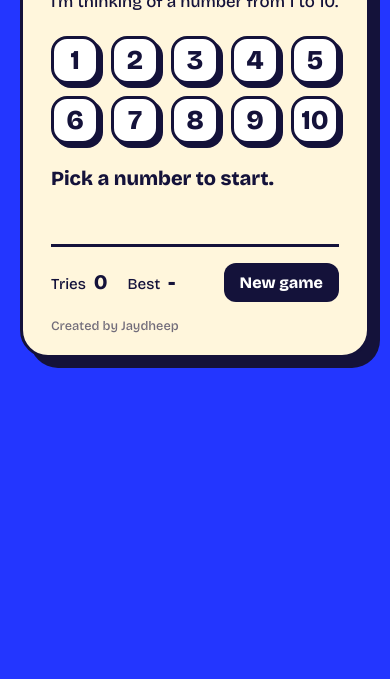
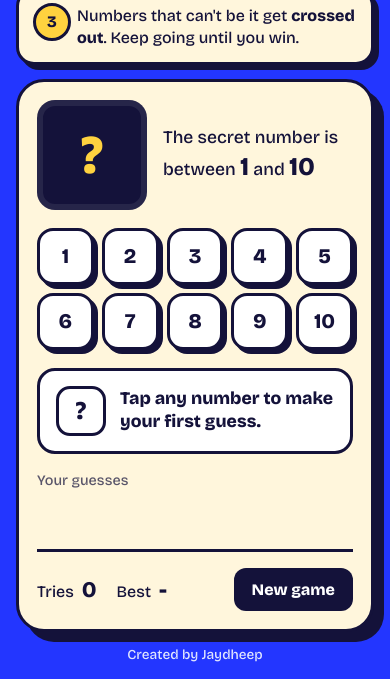
Before and after one commit to jaydheep/guess-the-number, a plain HTML site: page index.html in a window 390 px wide. Shown: the part 286-965 px from the top of the page. Before the commit the page ends 844 px from the top, so only its background shows below. Drawn offline with nearby package versions, Linux system fonts and the light colour scheme.

Commit message:
Redesign Guess the Number: clear how-to, live range, higher/lower hints, responsive layout

```diff
--- a/index.html
+++ b/index.html
@@ -4,26 +4,48 @@
 <meta charset="UTF-8">
 <meta name="viewport" content="width=device-width,initial-scale=1">
 <title>Guess the Number</title>
-<meta name="description" content="A tiny number guessing game. Find the secret number between 1 and 10.">
+<meta name="description" content="Find the secret number between 1 and 10. Each guess tells you to go higher or lower.">
 <link rel="preconnect" href="https://fonts.googleapis.com">
 <link rel="preconnect" href="https://fonts.gstatic.com" crossorigin>
 <link href="https://fonts.googleapis.com/css2?family=Bricolage+Grotesque:opsz,wght@12..96,500;12..96,800&display=swap" rel="stylesheet">
 <link rel="stylesheet" href="style.css">
 </head>
 <body>
-<main>
-  <header>
+<main class="wrap">
+  <header class="top">
     <h1>Guess the number</h1>
-    <p>I'm thinking of a number from 1 to 10.</p>
+    <p>I picked a secret number from 1 to 10. Find it in as few tries as you can.</p>
   </header>
-  <section id="board" aria-label="Numbers 1 to 10"></section>
-  <p id="msg" role="status" aria-live="polite">Pick a number to start.</p>
-  <footer>
-    <span>Tries <b id="tries">0</b></span>
-    <span>Best <b id="best">-</b></span>
-    <button id="reset" type="button">New game</button>
-  </footer>
-  <small>Created by Jaydheep</small>
+
+  <ol class="how">
+    <li><b>Tap a number</b> to make a guess.</li>
+    <li>I tell you if the secret is <b>higher</b> or <b>lower</b>.</li>
+    <li>Numbers that can't be it get <b>crossed out</b>. Keep going until you win.</li>
+  </ol>
+
+  <section class="game">
+    <div class="left">
+      <div id="secret" class="secret" aria-label="Secret number">?</div>
+      <p id="range" class="range"></p>
+    </div>
+    <div class="right">
+      <div id="board" class="board" aria-label="Numbers 1 to 10"></div>
+      <div id="hint" class="hint idle" role="status" aria-live="polite">
+        <span id="arrow" class="arrow">?</span>
+        <span id="hintText">Tap any number to make your first guess.</span>
+      </div>
+      <div class="history">
+        <span>Your guesses</span>
+        <ul id="history"></ul>
+      </div>
+      <div class="stats">
+        <span>Tries <b id="tries">0</b></span>
+        <span>Best <b id="best">-</b></span>
+        <button id="reset" type="button">New game</button>
+      </div>
+    </div>
+  </section>
+  <p class="credit">Created by Jaydheep</p>
 </main>
 <script src="script.js"></script>
 </body>
--- a/script.js
+++ b/script.js
@@ -1,49 +1,87 @@
 const MAX = 10;
-const board = document.getElementById('board');
-const msg = document.getElementById('msg');
-const triesEl = document.getElementById('tries');
-const bestEl = document.getElementById('best');
-const resetBtn = document.getElementById('reset');
-let target, tries, over;
+const $ = id => document.getElementById(id);
+const board = $('board'), hint = $('hint'), arrow = $('arrow'), hintText = $('hintText');
+const secretEl = $('secret'), rangeEl = $('range'), histEl = $('history');
+const triesEl = $('tries'), bestEl = $('best'), resetBtn = $('reset');
+let target, tries, over, lo, hi;
 
 const getBest = () => { try { return +localStorage.getItem('guess-best') || 0; } catch { return 0; } };
 const setBest = v => { try { localStorage.setItem('guess-best', v); } catch {} };
 
+function setHint(kind, a, text) {
+  hint.className = 'hint ' + kind;
+  arrow.textContent = a;
+  hintText.textContent = text;
+}
+
+function showRange() {
+  rangeEl.innerHTML = lo === hi
+    ? `Only one number is left: <b>${lo}</b>`
+    : `The secret number is between <b>${lo}</b> and <b>${hi}</b>`;
+}
+
 function newGame() {
   target = Math.floor(Math.random() * MAX) + 1;
-  tries = 0; over = false;
+  tries = 0; over = false; lo = 1; hi = MAX;
   triesEl.textContent = 0;
   bestEl.textContent = getBest() || '-';
-  msg.textContent = 'Pick a number to start.';
+  secretEl.textContent = '?';
+  secretEl.classList.remove('win');
+  histEl.innerHTML = '';
+  setHint('idle', '?', 'Tap any number to make your first guess.');
+  showRange();
   board.innerHTML = '';
   for (let n = 1; n <= MAX; n++) {
     const b = document.createElement('button');
     b.type = 'button'; b.className = 'tile'; b.textContent = n;
+    b.setAttribute('aria-label', 'Guess ' + n);
     b.addEventListener('click', () => guess(n, b));
     board.appendChild(b);
   }
 }
 
+function addHistory(n, kind, label) {
+  const li = document.createElement('li');
+  li.className = kind;
+  li.innerHTML = `<b>${n}</b> ${label}`;
+  histEl.appendChild(li);
+}
+
 function guess(n, tile) {
   if (over || tile.classList.contains('out')) return;
   tries++; triesEl.textContent = tries;
+
   if (n === target) {
     over = true;
     tile.classList.add('hit');
     board.querySelectorAll('.tile:not(.hit)').forEach(t => t.classList.add('out'));
-    msg.textContent = `Got it! ${target} in ${tries} ${tries === 1 ? 'try' : 'tries'}.`;
+    secretEl.textContent = target;
+    secretEl.classList.add('win');
+    rangeEl.textContent = `You found it in ${tries} ${tries === 1 ? 'try' : 'tries'}!`;
+    setHint('win', '✓', `Correct! The secret number was ${target}.`);
+    addHistory(n, 'win', 'correct');
     const best = getBest();
     if (!best || tries < best) { setBest(tries); bestEl.textContent = tries; }
-    resetBtn.textContent = 'Play again'; resetBtn.focus();
+    resetBtn.textContent = 'Play again';
+    resetBtn.focus();
     return;
   }
-  const low = n < target;
+
+  const tooLow = n < target;
+  if (tooLow) lo = Math.max(lo, n + 1); else hi = Math.min(hi, n - 1);
   board.querySelectorAll('.tile').forEach(t => {
     const v = +t.textContent;
-    if (low ? v <= n : v >= n) t.classList.add('out');
+    if (v < lo || v > hi) t.classList.add('out');
   });
-  const close = Math.abs(n - target) === 1;
-  msg.textContent = `${n} is too ${low ? 'low' : 'high'}${close ? ', but very close' : ''}. Try again.`;
+  showRange();
+  addHistory(n, tooLow ? 'low' : 'high', tooLow ? 'too low' : 'too high');
+  setHint(
+    tooLow ? 'low' : 'high',
+    tooLow ? '▲' : '▼',
+    tooLow
+      ? `${n} is too low. The secret number is higher, so try a bigger number.`
+      : `${n} is too high. The secret number is lower, so try a smaller number.`
+  );
 }
 
 resetBtn.addEventListener('click', () => { resetBtn.textContent = 'New game'; newGame(); });
--- a/style.css
+++ b/style.css
@@ -1,22 +1,42 @@
-:root{--blue:#2336ff;--paper:#fff6dc;--ink:#14123a;--sun:#ffd23f;--mint:#35d6a0}
+:root{--blue:#2336ff;--paper:#fff6dc;--ink:#14123a;--sun:#ffd23f;--mint:#35d6a0;--up:#ffe27a;--down:#a9d4ff}
 *{box-sizing:border-box}
-body{margin:0;min-height:100svh;display:grid;place-items:center;padding:20px;background:var(--blue);color:var(--ink);font-family:'Bricolage Grotesque',system-ui,sans-serif}
-main{width:min(100%,460px);background:var(--paper);border:3px solid var(--ink);border-radius:28px;box-shadow:10px 10px 0 var(--ink);padding:32px 28px 22px;text-align:left}
-h1{margin:0;font-size:clamp(2rem,8vw,2.8rem);line-height:1;font-weight:800;letter-spacing:-.03em}
-header p{margin:10px 0 24px;font-size:1.05rem}
-#board{display:grid;grid-template-columns:repeat(5,1fr);gap:12px}
-.tile{aspect-ratio:1;font-weight:800;font-size:1.7rem;font-family:inherit;color:var(--ink);background:#fff;border:3px solid var(--ink);border-radius:16px;box-shadow:4px 4px 0 var(--ink);cursor:pointer;transition:transform .12s,box-shadow .12s,background .2s}
-.tile:hover:not(:disabled){transform:translate(-2px,-2px);box-shadow:6px 6px 0 var(--ink);background:var(--sun)}
-.tile:active:not(:disabled){transform:translate(3px,3px);box-shadow:1px 1px 0 var(--ink)}
+body{margin:0;min-height:100svh;background:var(--blue);color:var(--ink);font-family:'Bricolage Grotesque',system-ui,sans-serif;padding:clamp(16px,4vw,40px)}
+.wrap{max-width:920px;margin:0 auto;display:grid;gap:clamp(14px,2.5vw,24px)}
+.top h1{margin:0;color:var(--paper);font-size:clamp(2.2rem,8vw,4rem);line-height:1;letter-spacing:-.03em;font-weight:800}
+.top p{margin:10px 0 0;color:#dfe4ff;font-size:clamp(1rem,2.6vw,1.2rem);max-width:34em}
+.how{list-style:none;margin:0;padding:0;display:grid;grid-template-columns:repeat(3,1fr);gap:14px;counter-reset:s}
+.how li{counter-increment:s;position:relative;background:var(--paper);border:3px solid var(--ink);border-radius:18px;box-shadow:5px 5px 0 var(--ink);padding:14px 16px 14px 58px;line-height:1.35}
+.how li::before{content:counter(s);position:absolute;left:14px;top:12px;width:32px;height:32px;display:grid;place-items:center;background:var(--sun);border:3px solid var(--ink);border-radius:50%;font-weight:800}
+.game{display:grid;grid-template-columns:minmax(0,250px) minmax(0,1fr);gap:clamp(18px,3vw,34px);align-items:start;background:var(--paper);border:3px solid var(--ink);border-radius:28px;box-shadow:10px 10px 0 var(--ink);padding:clamp(18px,3vw,32px)}
+.left{text-align:center}
+.secret{aspect-ratio:1;display:grid;place-items:center;font-size:clamp(5rem,16vw,8rem);font-weight:800;color:var(--sun);background:var(--ink);border-radius:24px;box-shadow:inset 0 0 0 6px #ffffff14}
+.secret.win{color:var(--ink);background:var(--mint);animation:pop .5s cubic-bezier(.3,1.6,.5,1)}
+.range{margin:14px 0 0;font-size:1.1rem;line-height:1.35}
+.range b{font-size:1.6rem}
+.board{display:grid;grid-template-columns:repeat(5,1fr);gap:clamp(8px,1.6vw,14px)}
+.tile{aspect-ratio:1;font-weight:800;font-size:clamp(1.3rem,4vw,1.9rem);font-family:inherit;color:var(--ink);background:#fff;border:3px solid var(--ink);border-radius:16px;box-shadow:4px 4px 0 var(--ink);cursor:pointer;transition:transform .12s,box-shadow .12s,background .2s}
+.tile:hover:not(.out):not(.hit){transform:translate(-2px,-2px);box-shadow:6px 6px 0 var(--ink);background:var(--sun)}
+.tile:active:not(.out){transform:translate(3px,3px);box-shadow:1px 1px 0 var(--ink)}
 .tile:focus-visible,#reset:focus-visible{outline:3px solid var(--blue);outline-offset:3px}
 .tile.out{background:transparent;border-style:dashed;box-shadow:none;color:#14123a55;text-decoration:line-through;cursor:default}
 .tile.hit{background:var(--mint);animation:pop .5s cubic-bezier(.3,1.6,.5,1)}
 @keyframes pop{0%{transform:scale(.8)}100%{transform:scale(1)}}
-#msg{min-height:3.2em;margin:22px 0 14px;font-size:1.25rem;font-weight:800;line-height:1.25}
-footer{display:flex;align-items:center;gap:20px;padding-top:16px;border-top:3px solid var(--ink)}
-footer span{font-size:.95rem}
-footer b{margin-left:4px;font-size:1.3rem}
-#reset{margin-left:auto;font:inherit;font-weight:800;color:#fff;background:var(--ink);border:0;border-radius:12px;padding:10px 16px;cursor:pointer}
+.hint{display:flex;align-items:center;gap:14px;margin-top:18px;min-height:86px;padding:14px 16px;border:3px solid var(--ink);border-radius:18px;font-weight:800;font-size:1.1rem;line-height:1.3;background:#fff}
+.hint .arrow{flex:none;width:50px;height:50px;display:grid;place-items:center;background:#fff;border:3px solid var(--ink);border-radius:14px;font-size:1.6rem}
+.hint.low{background:var(--up)}
+.hint.high{background:var(--down)}
+.hint.win{background:var(--mint)}
+.history{margin-top:16px}
+.history span{font-size:.9rem;opacity:.7}
+#history{list-style:none;display:flex;flex-wrap:wrap;gap:8px;margin:8px 0 0;padding:0;min-height:34px}
+#history li{padding:5px 12px;border:2px solid var(--ink);border-radius:999px;font-size:.95rem;background:#fff}
+#history li.low{background:var(--up)}
+#history li.high{background:var(--down)}
+#history li.win{background:var(--mint)}
+.stats{display:flex;align-items:center;flex-wrap:wrap;gap:20px;margin-top:18px;padding-top:16px;border-top:3px solid var(--ink)}
+.stats b{margin-left:4px;font-size:1.4rem}
+#reset{margin-left:auto;font:inherit;font-weight:800;color:#fff;background:var(--ink);border:0;border-radius:12px;padding:12px 18px;cursor:pointer}
 #reset:hover{background:var(--blue)}
-small{display:block;margin-top:16px;font-size:.8rem;opacity:.6}
+.credit{margin:0;text-align:center;color:#dfe4ff;font-size:.85rem}
+@media (max-width:760px){.how{grid-template-columns:1fr}.game{grid-template-columns:1fr}.left{display:grid;grid-template-columns:110px 1fr;gap:16px;align-items:center;text-align:left}.secret{font-size:3.4rem;border-radius:18px}.range{margin:0}}
 @media (prefers-reduced-motion:reduce){*{transition:none!important;animation:none!important}}
```
